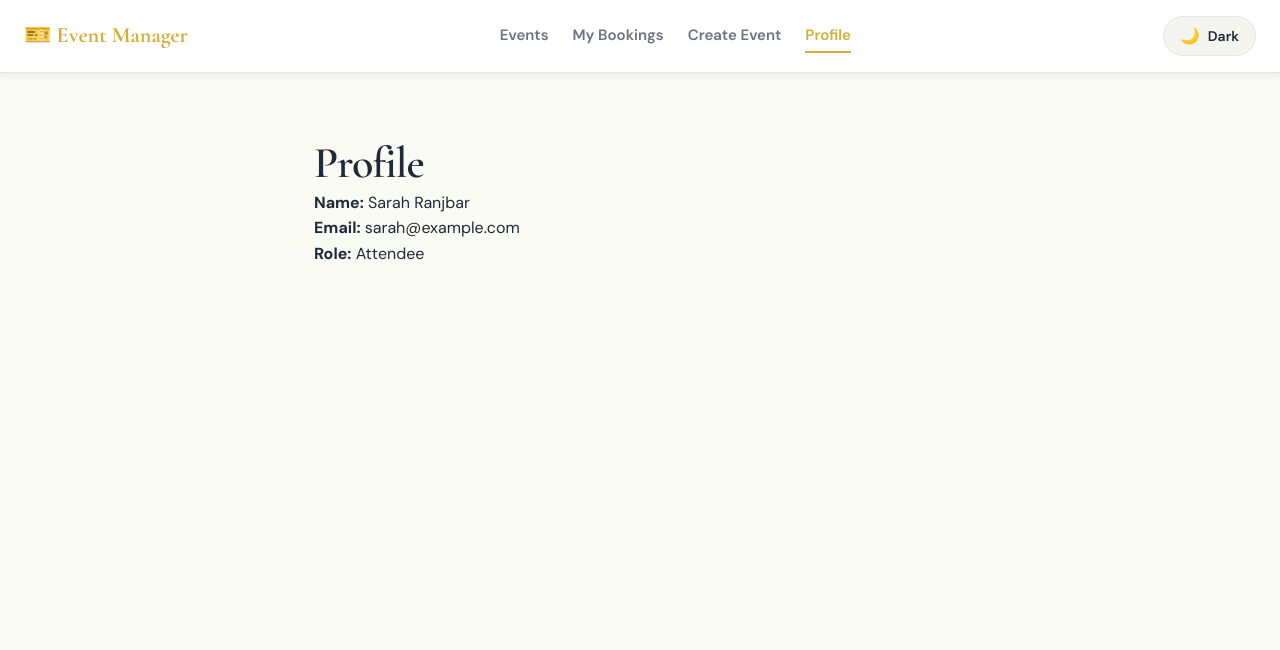
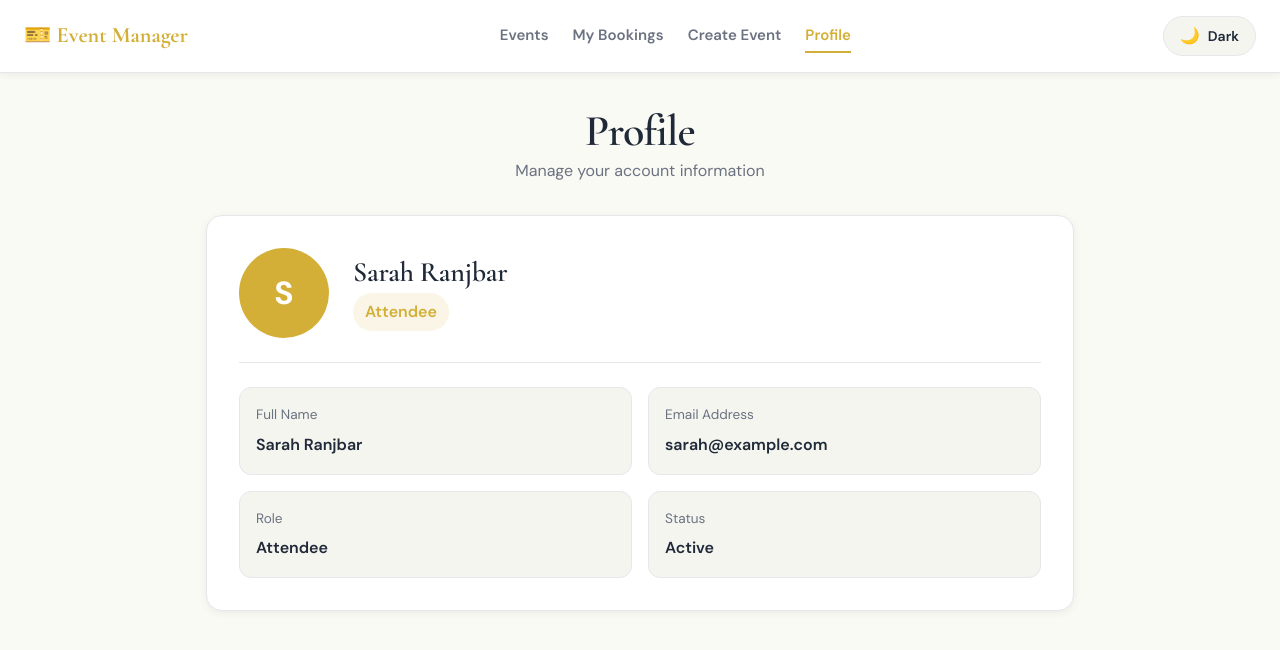
Before and after one commit to taraneh-ranjbar/event-management-platform, a React (Vite) app: page /profile in a window 1280 px wide. Shown: the top 650 px of the page. Built offline with nearby package versions, Linux system fonts and the light colour scheme.

Commit message:
do useDeferredValue and UI design advancing

```diff
--- a/src/components/SearchBar/SearchBar.jsx
+++ b/src/components/SearchBar/SearchBar.jsx
@@ -1,4 +1,9 @@
-import { useEffect, useRef } from "react";
+import {
+  useEffect,
+  useRef,
+  useState,
+  useDeferredValue,
+} from "react";
 import "../../styles/EventsPage.css";
 
 function SearchBar({
@@ -7,9 +12,20 @@ function SearchBar({
 }) {
   const inputRef = useRef(null);
 
+  const [localValue, setLocalValue] =
+    useState(searchTerm);
+
+  const deferredValue =
+    useDeferredValue(localValue);
+
   useEffect(() => {
-    inputRef.current.focus();
-  }, []);
+    setSearchTerm(
+      deferredValue
+    );
+  }, [
+    deferredValue,
+    setSearchTerm,
+  ]);
 
   return (
     <div className="search-bar">
@@ -20,9 +36,11 @@ function SearchBar({
           ref={inputRef}
           type="text"
           placeholder="Search events by title..."
-          value={searchTerm}
+          value={localValue}
           onChange={(e) =>
-            setSearchTerm(e.target.value)
+            setLocalValue(
+              e.target.value
+            )
           }
           aria-label="Search events"
         />
--- a/src/pages/ProfilePage.jsx
+++ b/src/pages/ProfilePage.jsx
@@ -1,39 +1,92 @@
 import Navbar from "../components/Navbar/Navbar";
 import { useAuth } from "../context/AuthContext";
 
+import "../styles/ProfilePage.css";
+
 function ProfilePage() {
-  const { user } = useAuth();
+const { user } = useAuth();
 
-  return (
-    <div>
-      <Navbar />
+return ( <div className="profile-page"> <Navbar />
 
-      <div
-        style={{
-          maxWidth: "700px",
-          margin: "40px auto",
-          padding: "24px",
-        }}
-      >
-        <h1>Profile</h1>
+  <section className="profile-hero">
+    <h1>Profile</h1>
 
-        <p>
-          <strong>Name:</strong>{" "}
-          {user.name}
-        </p>
+    <p className="profile-subtitle">
+      Manage your account information
+    </p>
+  </section>
 
-        <p>
-          <strong>Email:</strong>{" "}
-          {user.email}
-        </p>
+  <div className="profile-container">
+    <div className="profile-card">
 
-        <p>
-          <strong>Role:</strong>{" "}
-          {user.role}
-        </p>
+      <div className="profile-header">
+
+        <div className="profile-avatar">
+          {user.name.charAt(0)}
+        </div>
+
+        <div>
+          <h2 className="profile-name">
+            {user.name}
+          </h2>
+
+          <span className="profile-role">
+            {user.role}
+          </span>
+        </div>
+
       </div>
+
+      <div className="profile-grid">
+
+        <div className="profile-info-card">
+          <div className="profile-info-label">
+            Full Name
+          </div>
+
+          <div className="profile-info-value">
+            {user.name}
+          </div>
+        </div>
+
+        <div className="profile-info-card">
+          <div className="profile-info-label">
+            Email Address
+          </div>
+
+          <div className="profile-info-value">
+            {user.email}
+          </div>
+        </div>
+
+        <div className="profile-info-card">
+          <div className="profile-info-label">
+            Role
+          </div>
+
+          <div className="profile-info-value">
+            {user.role}
+          </div>
+        </div>
+
+        <div className="profile-info-card">
+          <div className="profile-info-label">
+            Status
+          </div>
+
+          <div className="profile-info-value">
+            Active
+          </div>
+        </div>
+
+      </div>
+
     </div>
-  );
+  </div>
+</div>
+
+
+);
 }
 
 export default ProfilePage;
--- /dev/null
+++ b/src/styles/ProfilePage.css
@@ -0,0 +1,99 @@
+.profile-page {
+  width: 100%;
+}
+
+.profile-hero {
+  text-align: center;
+  padding: var(--space-xl) var(--space-md);
+  max-width: var(--max-width-content);
+  margin: 0 auto;
+}
+
+.profile-subtitle {
+  color: var(--text-secondary);
+}
+
+.profile-container {
+  max-width: 900px;
+  margin: 0 auto;
+  padding: 0 var(--space-md) var(--space-2xl);
+}
+
+.profile-card {
+  background: var(--bg-secondary);
+  border: 1px solid var(--border-default);
+  border-radius: var(--radius-lg);
+  padding: var(--space-xl);
+  box-shadow: var(--shadow-sm);
+}
+
+.profile-header {
+  display: flex;
+  align-items: center;
+  gap: var(--space-lg);
+  padding-bottom: var(--space-lg);
+  border-bottom: 1px solid var(--border-default);
+}
+
+.profile-avatar {
+  width: 90px;
+  height: 90px;
+  border-radius: 50%;
+  background: var(--gold-primary);
+  color: white;
+  font-size: 2rem;
+  font-weight: 700;
+  display: flex;
+  align-items: center;
+  justify-content: center;
+}
+
+.profile-name {
+  margin: 0;
+}
+
+.profile-role {
+  display: inline-block;
+  margin-top: var(--space-xs);
+  padding: 6px 12px;
+  border-radius: var(--radius-full);
+  background: var(--gold-subtle);
+  color: var(--gold-primary);
+  font-weight: 600;
+}
+
+.profile-grid {
+  display: grid;
+  grid-template-columns: repeat(2, 1fr);
+  gap: var(--space-md);
+  margin-top: var(--space-lg);
+}
+
+.profile-info-card {
+  background: var(--bg-elevated);
+  border: 1px solid var(--border-default);
+  border-radius: var(--radius-md);
+  padding: var(--space-md);
+}
+
+.profile-info-label {
+  font-size: 0.85rem;
+  color: var(--text-secondary);
+}
+
+.profile-info-value {
+  margin-top: 6px;
+  font-weight: 600;
+  color: var(--text-primary);
+}
+
+@media (max-width: 768px) {
+  .profile-header {
+    flex-direction: column;
+    text-align: center;
+  }
+
+  .profile-grid {
+    grid-template-columns: 1fr;
+  }
+}
```
Also changed, not shown: src/pages/CreateEventPage.jsx (+0 -1 lines).
